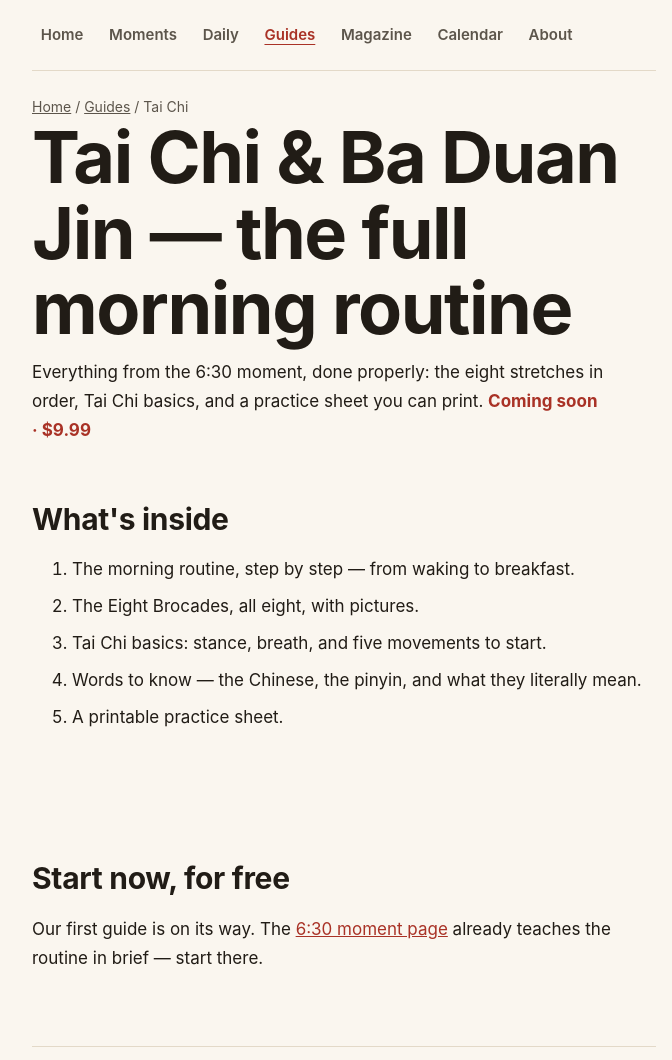
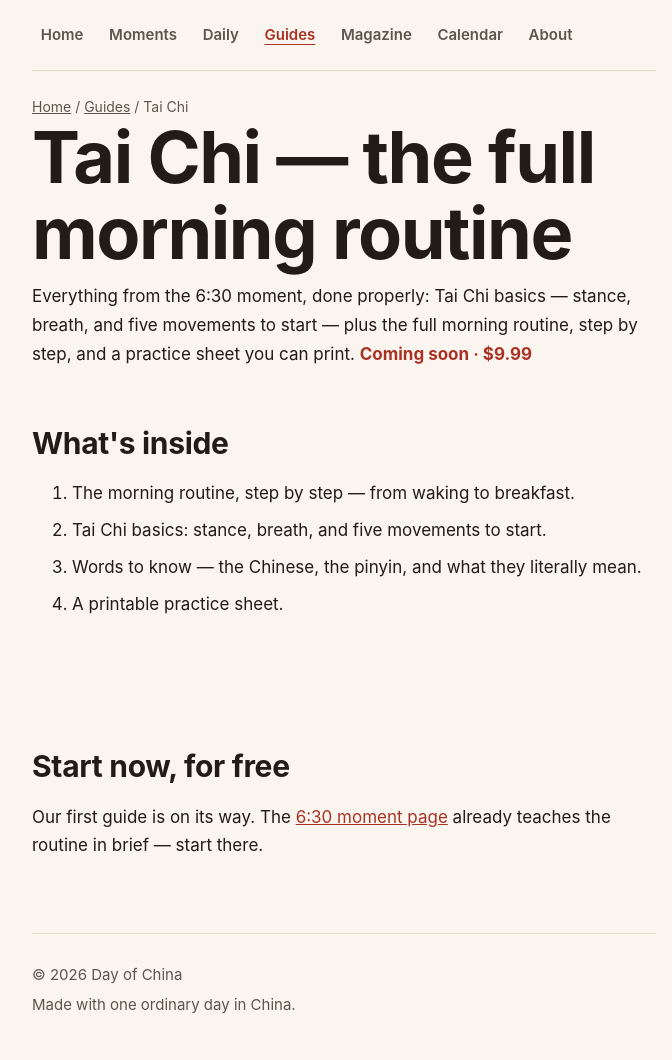
Before and after one commit to lupo168/dayofchina, a plain HTML site: page guides/tai-chi/index.html in a window 1280 px wide. Shown: the top 1060 px of the page, without its empty margins (296-968 px from the left). Drawn offline with Linux system fonts and the light colour scheme.

Commit message:
Split guides: Tai Chi page is Tai Chi only, Ba Duan Jin gets its own page

```diff
--- a/guides/tai-chi/index.html
+++ b/guides/tai-chi/index.html
@@ -3,10 +3,10 @@
 <head>
   <meta charset="utf-8">
   <meta name="viewport" content="width=device-width, initial-scale=1.0">
-  <title>Tai Chi &amp; Ba Duan Jin — the full morning routine — Day of China</title>
-  <meta name="description" content="The first Day of China guide: the full 6:30 morning routine — the Eight Brocades in order, Tai Chi basics, and a printable practice sheet. Coming soon, $9.99.">
-  <meta property="og:title" content="Tai Chi &amp; Ba Duan Jin — the full morning routine — Day of China">
-  <meta property="og:description" content="The first Day of China guide: the full 6:30 morning routine — the Eight Brocades in order, Tai Chi basics, and a printable practice sheet. Coming soon, $9.99.">
+  <title>Tai Chi — the full morning routine — Day of China</title>
+  <meta name="description" content="The first Day of China guide: Tai Chi basics — stance, breath, and five movements to start — plus the full 6:30 morning routine and a printable practice sheet. Coming soon, $9.99.">
+  <meta property="og:title" content="Tai Chi — the full morning routine — Day of China">
+  <meta property="og:description" content="The first Day of China guide: Tai Chi basics — stance, breath, and five movements to start — plus the full 6:30 morning routine and a printable practice sheet. Coming soon, $9.99.">
   <meta property="og:type" content="website">
   <meta name="theme-color" content="#faf6ef">
 <script type="application/ld+json">
@@ -285,14 +285,13 @@
     <main id="main" tabindex="-1">
       <p class="crumbs"><a href="/">Home</a> / <a href="/guides/">Guides</a> / Tai Chi</p>
       <header>
-        <h1>Tai Chi &amp; Ba Duan Jin — the full morning routine</h1>
-        <p class="lede">Everything from the 6:30 moment, done properly: the eight stretches in order, Tai Chi basics, and a practice sheet you can print. <span style="color:var(--vermilion);font-weight:700">Coming soon · $9.99</span></p>
+        <h1>Tai Chi — the full morning routine</h1>
+        <p class="lede">Everything from the 6:30 moment, done properly: Tai Chi basics — stance, breath, and five movements to start — plus the full morning routine, step by step, and a practice sheet you can print. <span style="color:var(--vermilion);font-weight:700">Coming soon · $9.99</span></p>
       </header>
       <section>
         <h2>What's inside</h2>
         <ol class="steps">
         <li>The morning routine, step by step — from waking to breakfast.</li>
-        <li>The Eight Brocades, all eight, with pictures.</li>
         <li>Tai Chi basics: stance, breath, and five movements to start.</li>
         <li>Words to know — the Chinese, the pinyin, and what they literally mean.</li>
         <li>A printable practice sheet.</li>
```
